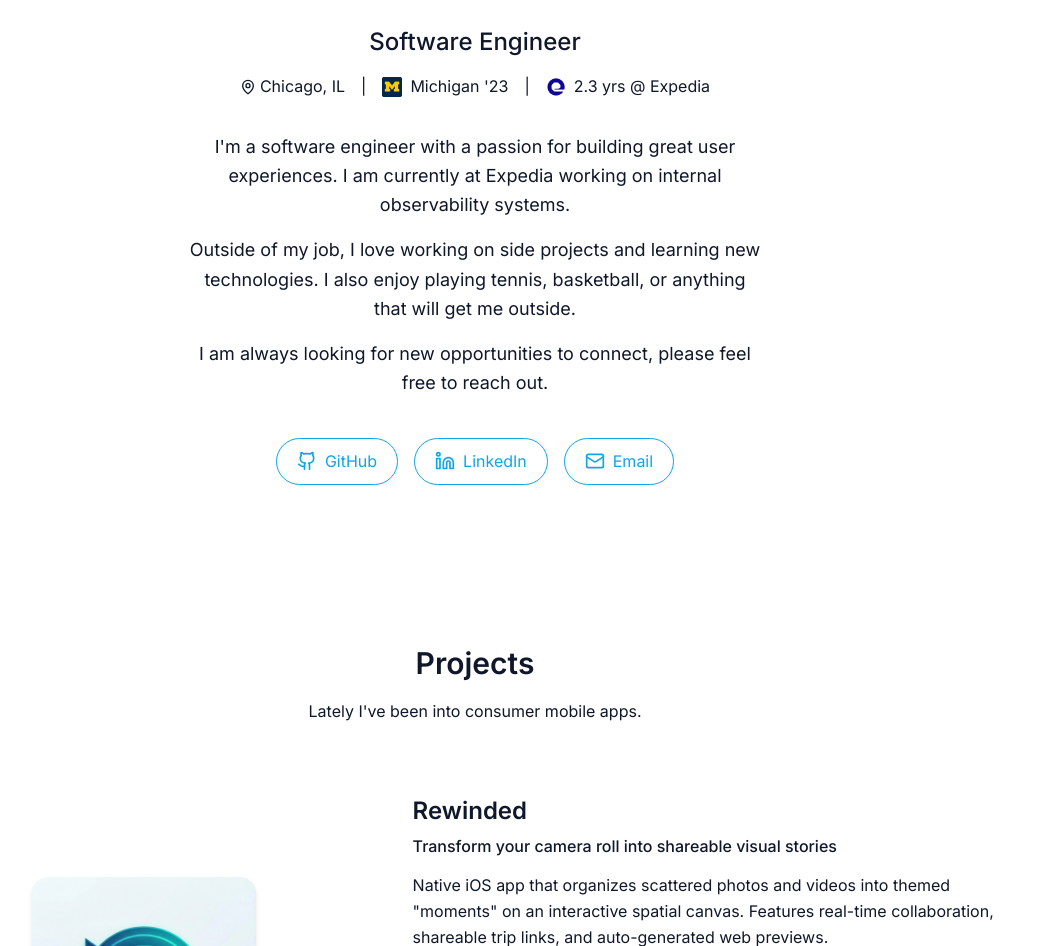
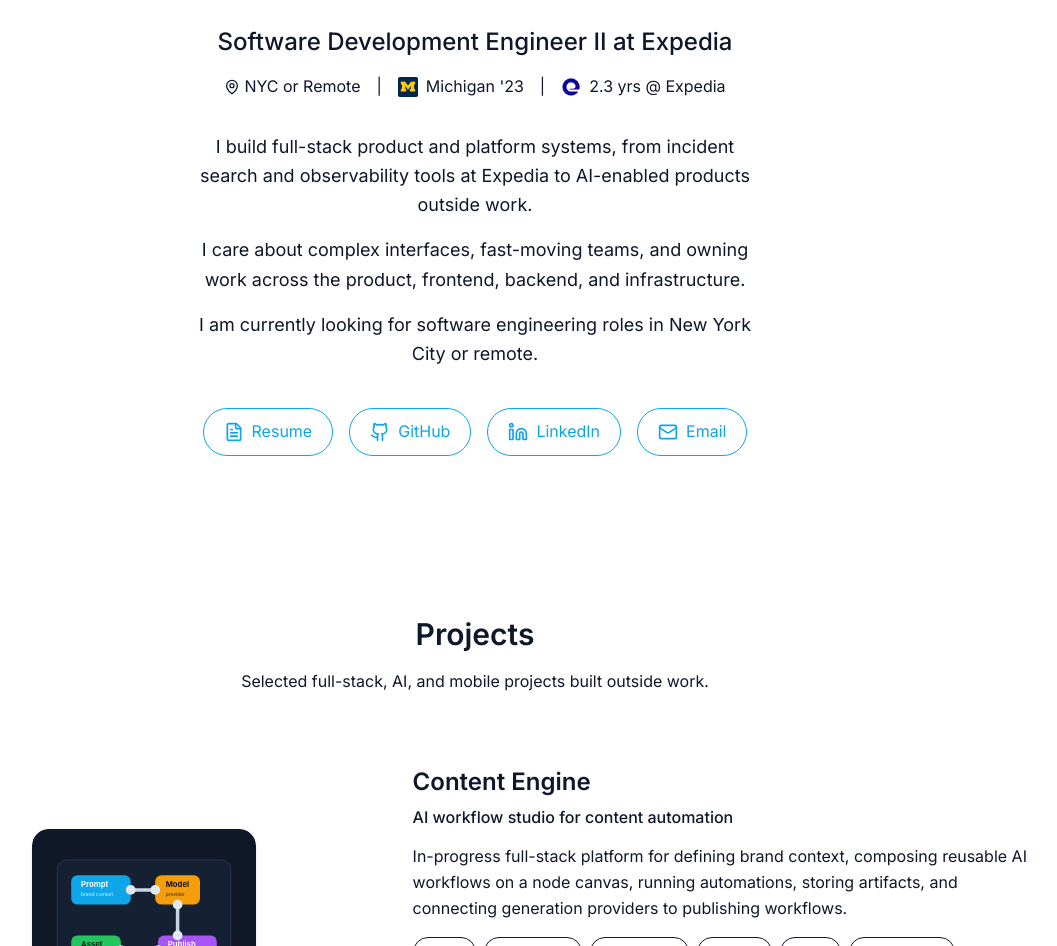
Before and after one commit to gabeliss/personal-site, a React (Vite) app: page / in a window 1280 px wide. Shown: the part 306-1252 px from the top of the page, without its empty margins (165-1222 px from the left). Built offline with nearby package versions, Linux system fonts and the light colour scheme.

Commit message:
Refresh portfolio for job search

```diff
--- a/index.html
+++ b/index.html
@@ -5,7 +5,7 @@
     <link rel="icon" type="image/svg+xml" href="/favicon.svg" />
     <meta name="viewport" content="width=device-width, initial-scale=1.0" />
     <title>Gabriel Liss | Software Engineer</title>
-    <meta name="description" content="Software engineer who ships. Building consumer mobile apps and scalable systems." />
+    <meta name="description" content="Software engineer building full-stack product, platform, observability, and AI workflow systems." />
     <link rel="preconnect" href="https://fonts.googleapis.com">
     <link rel="preconnect" href="https://fonts.gstatic.com" crossorigin>
     <link href="https://fonts.googleapis.com/css2?family=Inter:wght@400;500;600;700&display=swap" rel="stylesheet">
--- a/src/components/Contact.tsx
+++ b/src/components/Contact.tsx
@@ -8,8 +8,8 @@
           Let's Connect
         </h2>
         <p className="text-[--color-secondary] mb-8 leading-relaxed">
-          I'm always interested in hearing about new opportunities,
-          especially at early-stage startups where I can make a real impact.
+          I'm looking for software engineering roles where I can own ambitious product and infrastructure work,
+          especially in New York City or remote.
         </p>
 
         {/* Email CTA */}
--- a/src/components/Experience.tsx
+++ b/src/components/Experience.tsx
@@ -23,7 +23,7 @@
                 Expedia Group
               </h3>
               <p className="text-lg text-[--color-accent] font-medium">
-                Software Development Engineer
+                Software Development Engineer II
               </p>
               <div className="flex flex-wrap gap-4 text-sm text-[--color-muted] mt-1">
                 <span className="flex items-center gap-1">
@@ -99,6 +99,17 @@
               </p>
             </div>
 
+            {/* Datadog On-Call */}
+            <div className="bg-[--color-bg-alt] rounded-xl p-6 border border-[--color-border]">
+              <h4 className="text-xl font-semibold text-[--color-primary] mb-3">
+                Datadog On-Call Integration
+              </h4>
+              <p className="text-[--color-secondary] leading-relaxed">
+                Led a large part of the migration from PagerData to Datadog On-Call for Expedia's
+                incident routing workflows, integrating automated escalation into the event management system.
+              </p>
+            </div>
+
           </div>
 
           {/* Tech Stack */}
--- a/src/components/Footer.tsx
+++ b/src/components/Footer.tsx
@@ -2,7 +2,7 @@
   return (
     <footer className="py-6 px-8 border-t border-[--color-border]">
       <div className="max-w-4xl mx-auto text-center text-sm text-[--color-muted]">
-        <p>Built with React, TypeScript, and Tailwind CSS</p>
+        <p>Built with React, TypeScript, and Tailwind CSS. Resume available on request or above.</p>
       </div>
     </footer>
   );
--- a/src/components/Hero.tsx
+++ b/src/components/Hero.tsx
@@ -1,4 +1,4 @@
-import { Github, Linkedin, Mail, MapPin } from 'lucide-react';
+import { FileText, Github, Linkedin, Mail, MapPin } from 'lucide-react';
 import { useState, useEffect } from 'react';
 
 function useExpediaTenure() {
@@ -50,14 +50,14 @@
 
         {/* Tagline */}
         <p className="text-xl md:text-2xl text-[--color-secondary] mb-4 font-medium">
-          Software Engineer
+          Software Development Engineer II at Expedia
         </p>
 
         {/* Location, Education & Tenure */}
         <div className="flex flex-wrap items-center justify-center gap-4 text-[--color-muted] mb-8">
           <span className="flex items-center gap-1">
             <MapPin size={16} />
-            Chicago, IL
+            NYC or Remote
           </span>
           <span className="hidden sm:inline text-[--color-border]">|</span>
           <span className="flex items-center gap-2">
@@ -74,19 +74,27 @@
         {/* Bio */}
         <div className="text-lg text-[--color-secondary] max-w-xl mx-auto mb-10 leading-relaxed space-y-4 text-center">
           <p>
-            I'm a software engineer with a passion for building great user experiences. I am currently at Expedia working on internal observability systems.
+            I build full-stack product and platform systems, from incident search and observability tools at Expedia to AI-enabled products outside work.
           </p>
           <p>
-            Outside of my job, I love working on side projects and learning new technologies.
-            I also enjoy playing tennis, basketball, or anything that will get me outside.
+            I care about complex interfaces, fast-moving teams, and owning work across the product, frontend, backend, and infrastructure.
           </p>
           <p>
-            I am always looking for new opportunities to connect, please feel free to reach out.
+            I am currently looking for software engineering roles in New York City or remote.
           </p>
         </div>
 
         {/* Social Links */}
         <div className="flex flex-wrap items-center justify-center gap-4">
+          <a
+            href="/resume/gabriel_liss_resume.pdf"
+            target="_blank"
+            rel="noopener noreferrer"
+            className="flex items-center gap-2 px-5 py-2.5 rounded-full border border-[--color-border] text-[--color-primary] hover:border-[--color-border-hover] hover:bg-[--color-bg-alt] transition-colors"
+          >
+            <FileText size={20} />
+            Resume
+          </a>
           <a
             href="https://github.com/gabeliss"
             target="_blank"
--- a/src/components/Projects.tsx
+++ b/src/components/Projects.tsx
@@ -17,6 +17,21 @@
 }
 
 const projects: Project[] = [
+  {
+    name: 'Content Engine',
+    tagline: 'AI workflow studio for content automation',
+    description:
+      'In-progress full-stack platform for defining brand context, composing reusable AI workflows on a node canvas, running automations, storing artifacts, and connecting generation providers to publishing workflows.',
+    tech: ['React', 'TypeScript', 'React Flow', 'Convex', 'Clerk', 'AI Providers'],
+    image: '/images/content-engine.svg',
+    links: {},
+    highlights: [
+      'Typed workflow graph with port validation, execution state, and run debugging',
+      'Provider abstractions for AI generation, publishing, model metadata, and async jobs',
+      'MCP-style agent tools for inspecting, editing, validating, and running workflows',
+      'Product architecture across identity, assets, workflows, artifacts, and metrics',
+    ],
+  },
   {
     name: 'Rewinded',
     tagline: 'Transform your camera roll into shareable visual stories',
@@ -105,7 +120,7 @@
           Projects
         </h2>
         <p className="text-[--color-muted] text-center mb-12 max-w-2xl mx-auto">
-          Lately I've been into consumer mobile apps.
+          Selected full-stack, AI, and mobile projects built outside work.
         </p>
 
         <div className="space-y-16">
```
Also changed, not shown: public/images/content-engine.svg (added), 1 other file (tests, documents, lock files or other folders).
